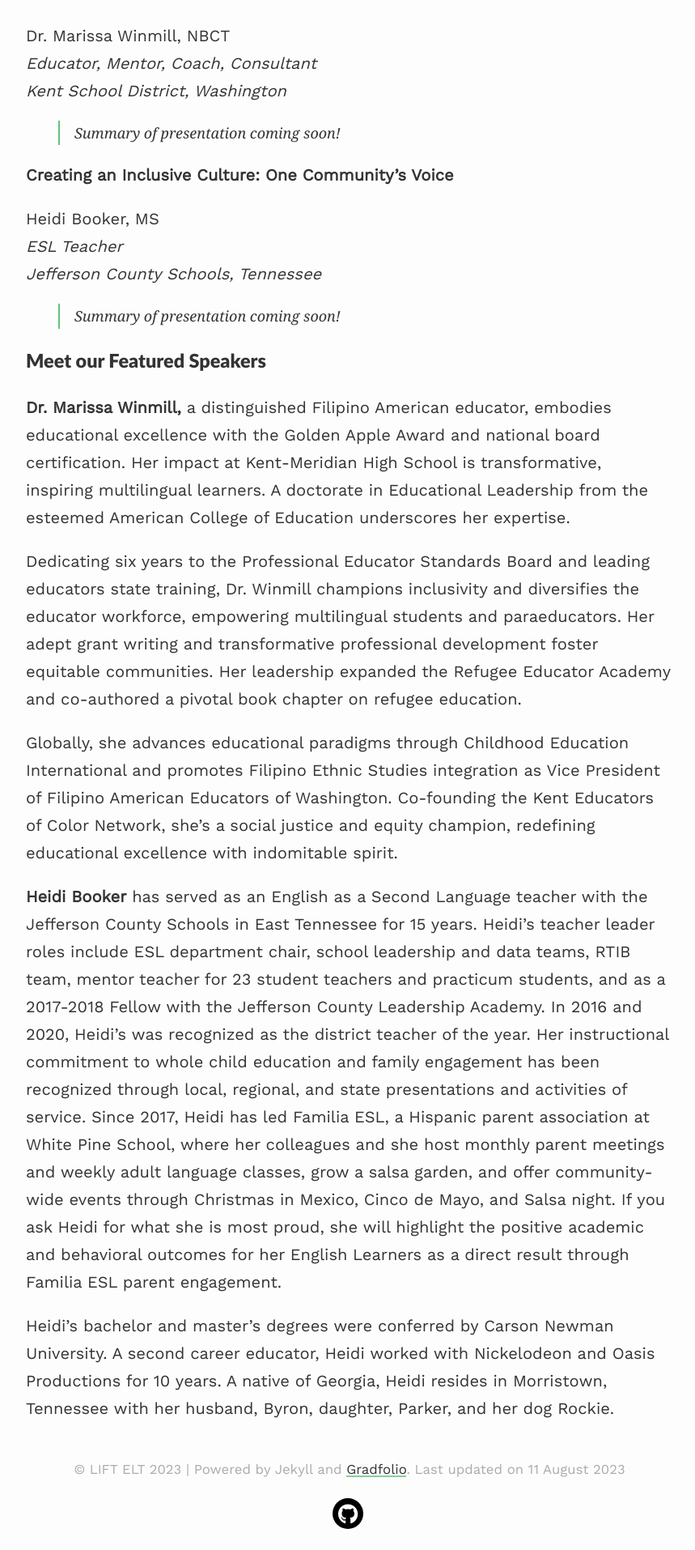
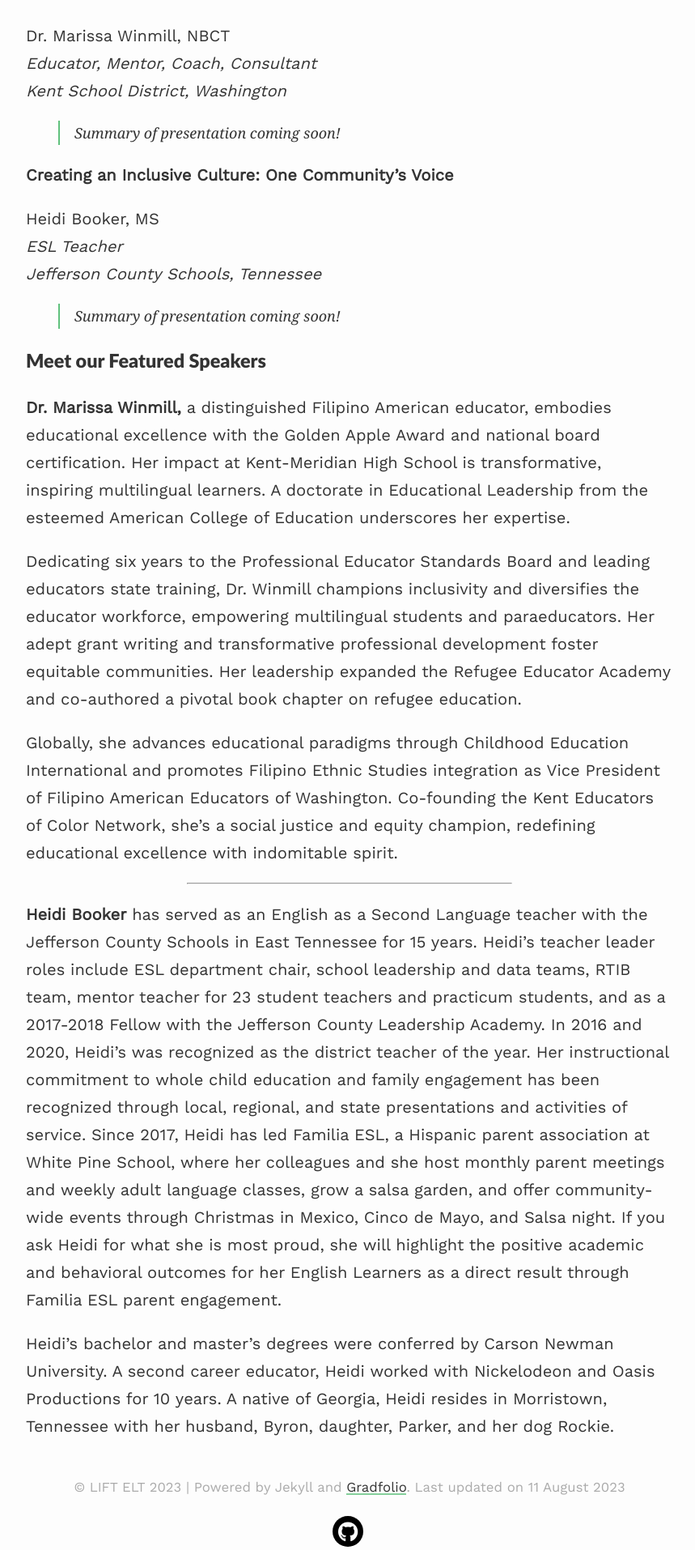
Before and after one commit to lift-elt/lift-elt.github.io, a Jekyll site: the page built from _webinars/fall2023webinars.md, in a window 1280 px wide. Shown: the part 772-2686 px from the top of the page at 81% size, without its empty margins (208-1067 px from the left). Built offline with Jekyll 4.4.1, drawn with Linux system fonts in a browser that asks for light colours; nearby versions of some CDN libraries; before the commit the page ends 2664 px from its top, so only the background shows below that.

Commit message:
50% line

```diff
--- a/_webinars/fall2023webinars.md
+++ b/_webinars/fall2023webinars.md
@@ -43,6 +43,8 @@ Dedicating six years to the Professional Educator Standards Board and leading ed
 
 Globally, she advances educational paradigms through Childhood Education International and promotes Filipino Ethnic Studies integration as Vice President of Filipino American Educators of Washington. Co-founding the Kent Educators of Color Network, she’s a social justice and equity champion, redefining educational excellence with indomitable spirit.
 
+<hr  style="width:50%">
+
 **Heidi Booker** has served as an English as a Second Language teacher with the Jefferson County Schools in East Tennessee for 15 years. Heidi’s teacher leader roles include ESL department chair, school leadership and data teams, RTIB team, mentor teacher for 23 student teachers and practicum students, and as a 2017-2018 Fellow with the Jefferson County Leadership Academy. In 2016 and 2020, Heidi’s was recognized as the district teacher of the year. Her instructional commitment to whole child education and family engagement has been recognized through local, regional, and state presentations and activities of service. Since 2017, Heidi has led Familia ESL, a Hispanic parent association at White Pine School, where her colleagues and she host monthly parent meetings and weekly adult language classes, grow a salsa garden, and offer community-wide events through Christmas in Mexico, Cinco de Mayo, and Salsa night. If you ask Heidi for what she is most proud, she will highlight the positive academic and behavioral outcomes for her English Learners as a direct result through Familia ESL parent engagement.
 
 Heidi’s bachelor and master’s degrees were conferred by Carson Newman University. A second career educator, Heidi worked with Nickelodeon and Oasis Productions for 10 years. A native of Georgia, Heidi resides in Morristown, Tennessee with her husband, Byron, daughter, Parker, and her dog Rockie.
```
